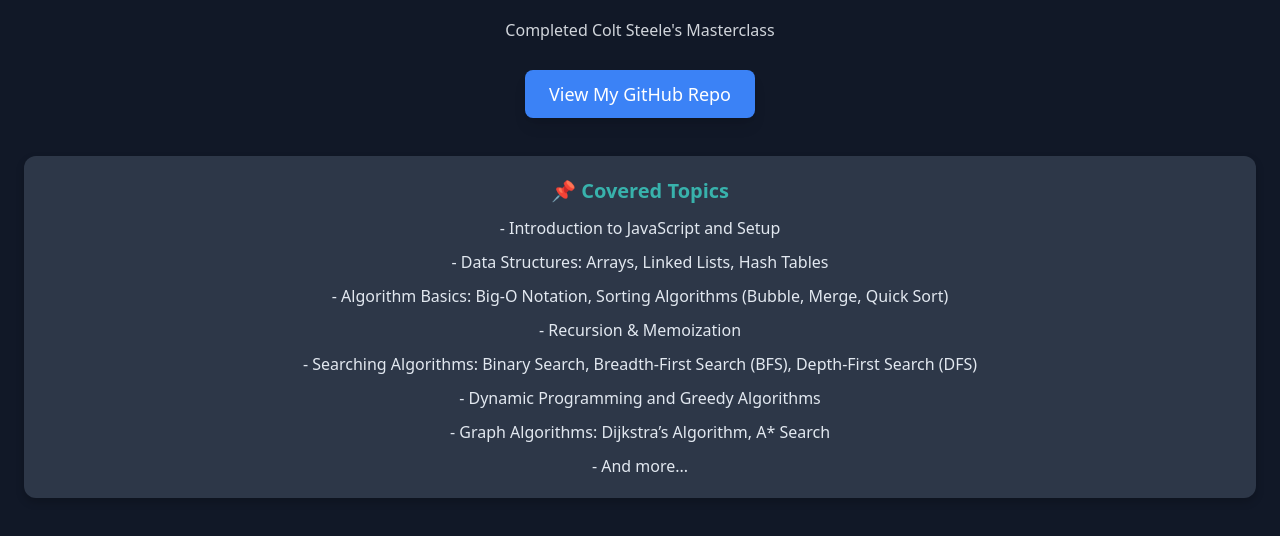
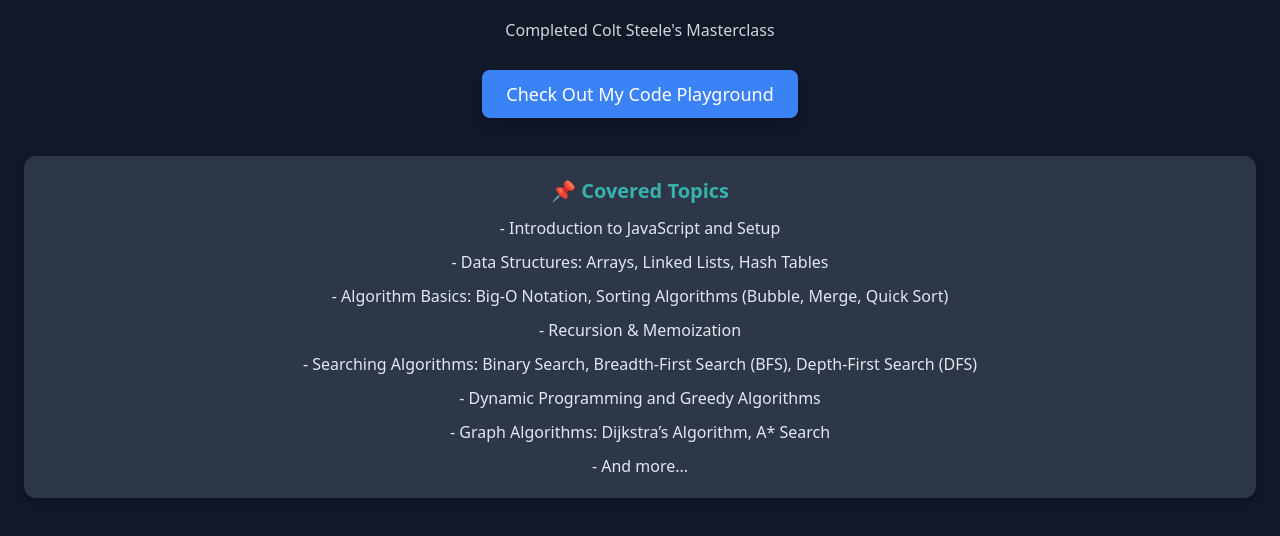
Before and after one commit to RajatSharan/JavaScript-Algorithms-and-Data-Structures, a plain HTML site: page docs/index.html in a window 1280 px wide. Shown: the part 86-622 px from the top of the page. Drawn offline with nearby package versions, Linux system fonts and the light colour scheme.

Commit message:
Update the Learning

```diff
--- a/docs/index.html
+++ b/docs/index.html
@@ -41,7 +41,7 @@
 
         <div class="mt-8">
             <a href="https://github.com/RajatSharan/JavaScript-Algorithms-and-Data-Structures" class="bg-blue-500 text-white px-6 py-3 rounded-lg shadow-lg text-lg hover:bg-blue-600 transition">
-                View My GitHub Repo
+                Check Out My Code Playground
             </a>
         </div>
 
```
